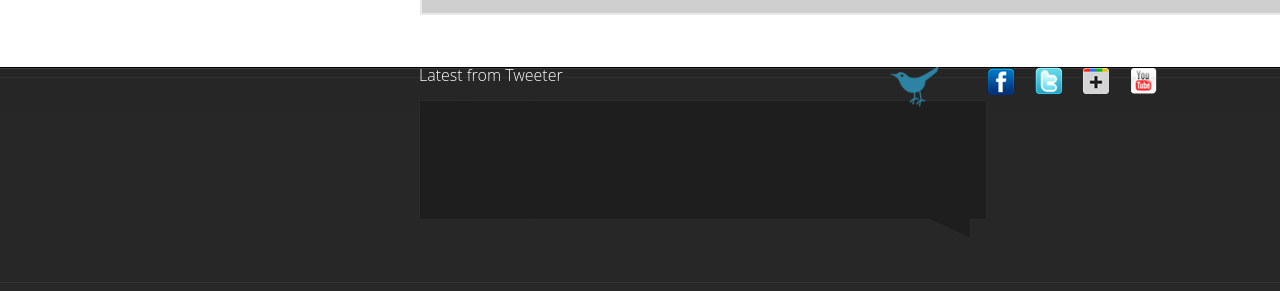
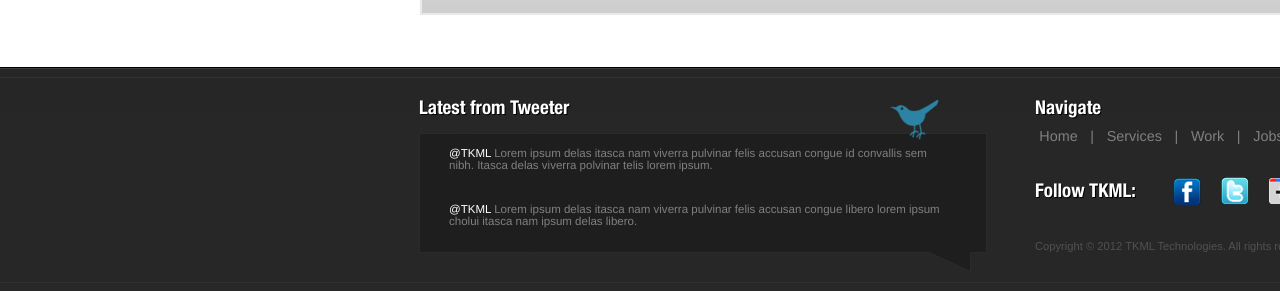
Before and after one commit to thefonso/tmkl_psd_to_html_css_conversion, a plain HTML site: page index.html in a window 1280 px wide. Shown: the part 930-1221 px from the top of the page. Drawn offline with Linux system fonts and the light colour scheme.

Commit message:
footer at 90%

```diff
--- a/css/main.css
+++ b/css/main.css
@@ -184,19 +184,73 @@ footer{
   height:226px;
   width:1800px;
 }
+#footer_wrapper{
+  padding-top:33px;
+}
+#footer_wrapper h1{
+  color: #FFF;
+  font-family: 'HelveticaNeue', serif;
+  font-size: 19px;
+  text-shadow: 1px 1px #000;
+  font-weight: 300;
+}
 
-#tweetbox{
+#tweet_box{
   background-image: url('../images/twitter_block_n_bird.png');
   background-repeat: repeat-none;
   height:173px;
   width:568px;
+  margin-right:48px;
+}
+#tweet_content p{
+  font: normal normal normal .72em Helvetica, sans-serif;
+  color:#808080;
+}
+#tweet_content p em{
+  color:#ffffff;
+}
+#tweet_content{
+  padding-top:28px;
+  padding-left:30px;
+  padding-right:43px;
 }
 
-#tweetbox p{
-  color: #FFF;
-  font-family: 'Open Sans', serif;
-  font-weight: 300;
+#nav_title{
+  padding-bottom:10px;
 }
+#navigate_box ul{
+  margin: 0;
+  padding: 0;
+  list-style-type: none;
+}
+
+#navigate_box ul li{
+  display: inline;
+  font: normal normal normal .9em Helvetica, sans-serif;
+  color:#808080;
+  padding: .1em .3em;
+}
+
+#navigate_box ul li a{
+  text-decoration: none;
+  font: normal normal normal 1em Helvetica, sans-serif;
+  color:#808080;
+}
+
+#social_title{
+  padding-top:38px;
+}
+#social_box{
+  padding-top:32px;
+  padding-left:37px;
+}
+#copyright{
+  padding-top:32px;
+  font: normal normal normal .7em Arial, sans-serif;
+  color:#515151;
+}
+
+
 
 /* Social Icon Sprite Begins */
 .tkml-social-icons a {
--- a/index.html
+++ b/index.html
@@ -70,11 +70,36 @@
 
 
     <footer>
+      <div id="footer_wrapper">
         <div id="body_wrapper_960">
-        <div id="tweetbox" class="float_left">
-          <p>Latest from Tweeter</p>
+          <div id="tweet_box" class="float_left">
+            <h1>Latest from Tweeter</h1>
+            <div id="tweet_content">
+              <p><em>&#64;TKML</em> Lorem ipsum delas itasca nam viverra pulvinar felis accusan congue id convallis sem nibh. Itasca delas viverra polvinar telis lorem ipsum.</p><br></br>
+              <p><em>&#64;TKML</em> Lorem ipsum delas itasca nam viverra pulvinar felis accusan congue libero lorem ipsum cholui itasca nam ipsum delas libero.</p>
             </div>
-        <div id="social" class="float_left">
+          </div>
+
+          <div>
+            <div id="nav_title"><h1>Navigate</h1></div>
+            <div id="navigate_box">
+              <ul>
+                <li><a href="#">Home</a></li>
+                <li>|</li>
+                <li><a href="#">Services</a></li>
+                <li>|</li>
+                <li><a href="#">Work</a></li>
+                <li>|</li>
+                <li><a href="#">Jobs</a></li>
+                <li>|</li>
+                <li><a href="#">Contact</a></li>
+              </ul>
+            </div>
+          </div>
+
+          <div>
+            <div id="social_title" class="float_left"><h1>Follow TKML:</h1></div>
+            <div id="social_box" class="float_left">
               <div class="tkml-social-icons">
                 <a class="icon-facebook" href="#"></a>
                 <a class="icon-twitter" href="#"></a>
@@ -82,6 +107,10 @@
                 <a class="icon-youtube" href="#"></a>
               </div>
             </div>
+            <div id="copyright" class="float_left">Copyright &copy; 2012 TKML Technologies. All rights reserved.</div>
+          </div>
+
+        </div>
       </div>
     </footer>
     </div> <!-- end bodywrapper -->
```
Lines whose indentation alone changed are shown as unchanged.
